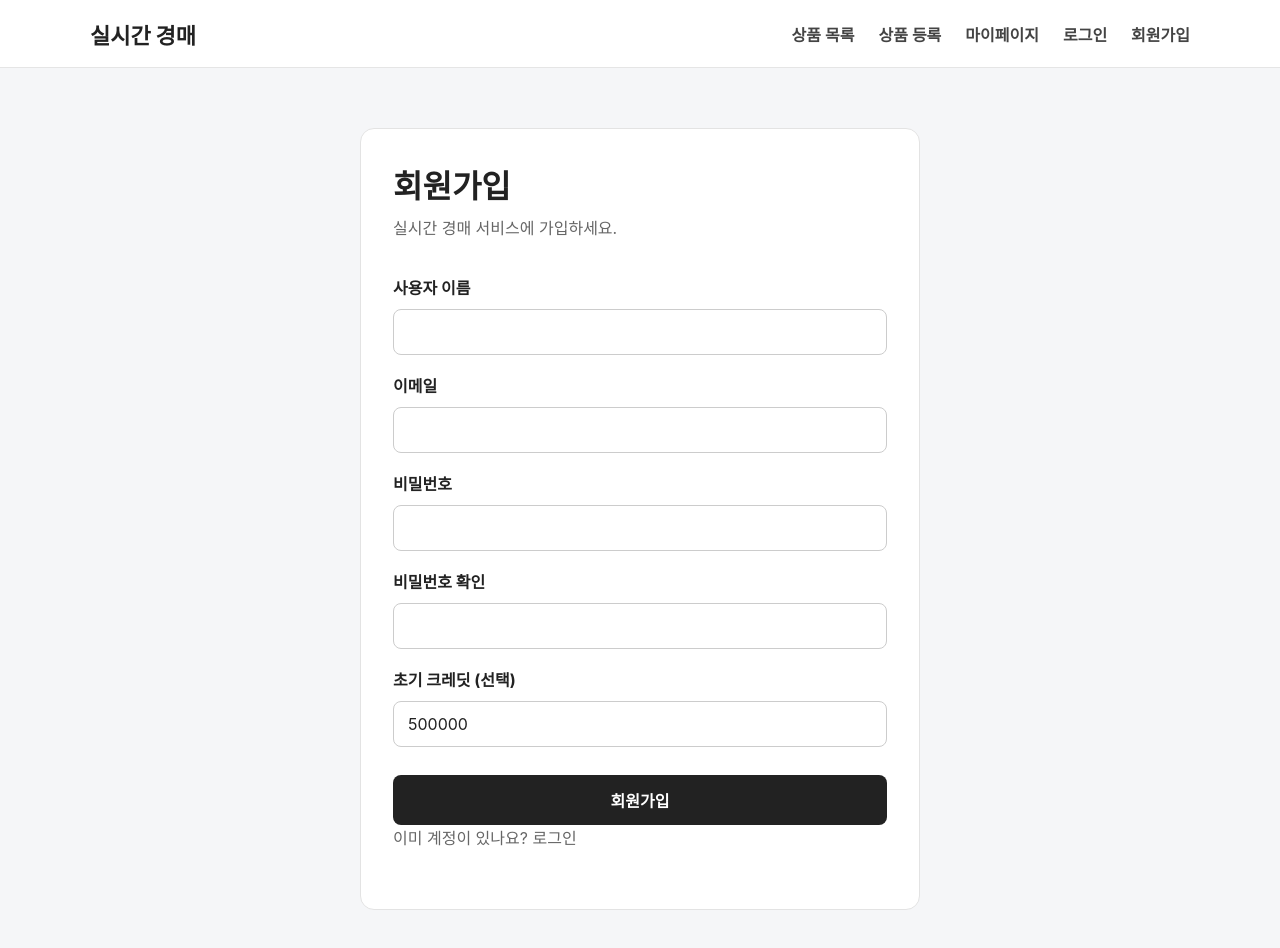
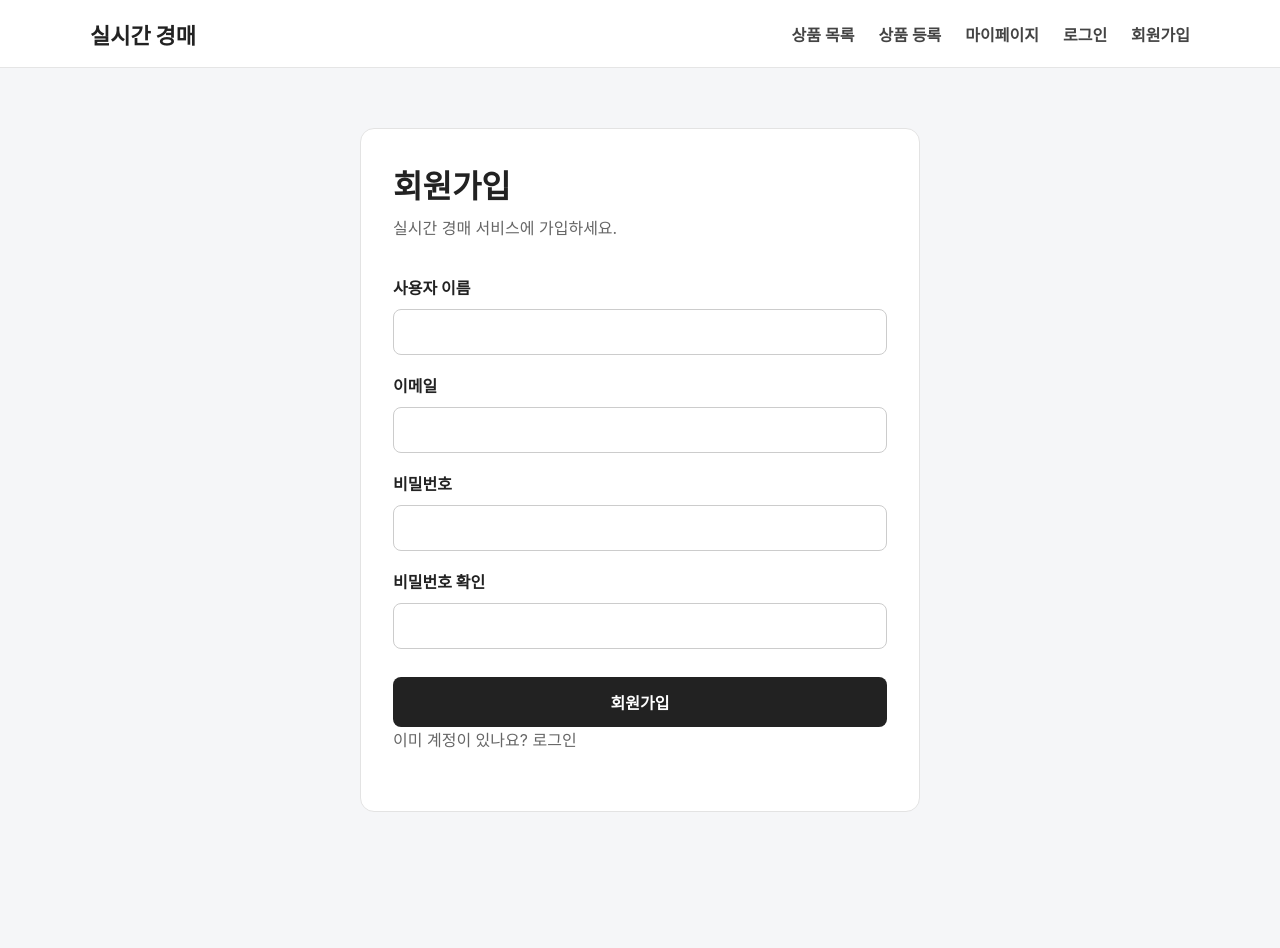
Before and after one commit to ThreeRoun/Realtime-Auction-Service, a React (Vite) app in the folder frontend/: page /signup in a window 1280 px wide. Shown: the top 948 px of the page. After the commit the page ends 892 px from the top, so only its background shows below. Built offline with nearby package versions, Linux system fonts and the light colour scheme; no server answers.

Commit message:
fix: remove initial credit input from signup

```diff
--- a/frontend/src/api/auth.ts
+++ b/frontend/src/api/auth.ts
@@ -30,7 +30,6 @@ export interface SignupRequest {
   username: string;
   email: string;
   password: string;
-  initialCredit?: number;
 }
 
 export interface SignupResponse {
--- a/frontend/src/pages/Signup.tsx
+++ b/frontend/src/pages/Signup.tsx
@@ -7,7 +7,6 @@ function Signup() {
   const [email, setEmail] = useState("");
   const [password, setPassword] = useState("");
   const [confirmPassword, setConfirmPassword] = useState("");
-  const [initialCredit, setInitialCredit] = useState("500000");
   const [errorMessage, setErrorMessage] = useState("");
   const [isSubmitting, setIsSubmitting] = useState(false);
 
@@ -27,13 +26,6 @@ function Signup() {
       return;
     }
 
-    const credit = Number(initialCredit);
-
-    if (!Number.isSafeInteger(credit) || credit < 0) {
-      setErrorMessage("초기 크레딧은 0 이상의 정수여야 합니다.");
-      return;
-    }
-
     setIsSubmitting(true);
 
     try {
@@ -41,7 +33,6 @@ function Signup() {
         username: username.trim(),
         email: email.trim(),
         password,
-        initialCredit: credit,
       });
 
       navigate("/login");
@@ -99,16 +90,6 @@ function Signup() {
             required
           />
 
-          <label htmlFor="signup-credit">초기 크레딧 (선택)</label>
-          <input
-            id="signup-credit"
-            type="number"
-            min={0}
-            step={1}
-            value={initialCredit}
-            onChange={(event) => setInitialCredit(event.target.value)}
-          />
-
           {errorMessage && <p role="alert">{errorMessage}</p>}
 
           <button type="submit" disabled={isSubmitting}>
```
